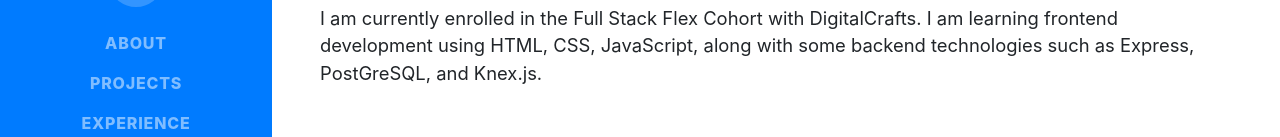
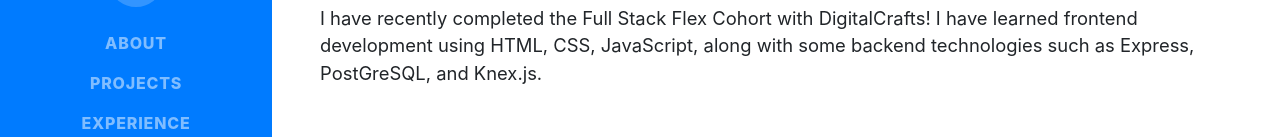
Before and after one commit to jjdelacruz1/portfolio2, a website with bundled scripts: page index.html in a window 1280 px wide. Shown: the part 348-485 px from the top of the page. Built offline with nearby package versions, Linux system fonts and the light colour scheme; a web font is replaced by a local one.

Commit message:
Update initial paragraph to illustrate the completion of the bootcamp.

```diff
--- a/index.html
+++ b/index.html
@@ -71,7 +71,7 @@
           <span>Software Developer</span>
           <span><a href="mailto:jjdelacruz1@gmail.com">· jjdelacruz1@gmail.com</a>
         </div>
-        <p class="lead mb-5">I am currently enrolled in the Full Stack Flex Cohort with DigitalCrafts. I am learning frontend development using HTML, CSS, JavaScript, along with some backend technologies such as Express, PostGreSQL, and Knex.js. </p>
+        <p class="lead mb-5">I have recently completed the Full Stack Flex Cohort with DigitalCrafts! I have learned frontend development using HTML, CSS, JavaScript, along with some backend technologies such as Express, PostGreSQL, and Knex.js. </p>
         <p>Next things that are coming up are going to be redux and react! Super excited to get on this journey!</p>
         <div class="social-icons">
           <a href="mailto:jjdelacruz1@gmail.com" target="_blank">
```
